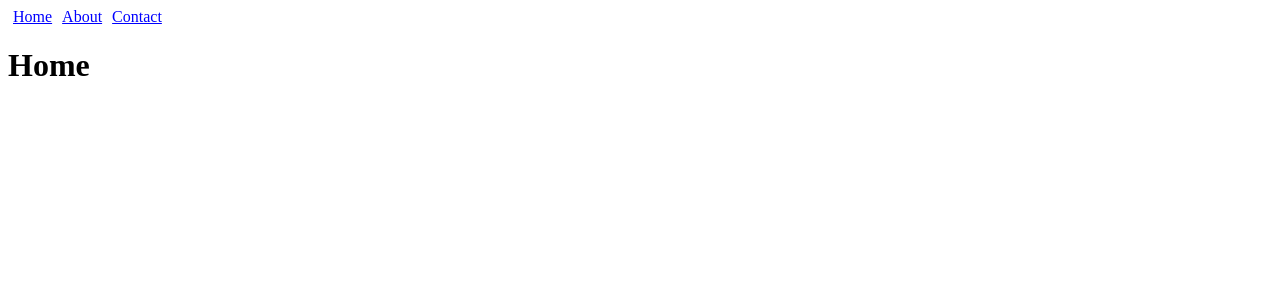
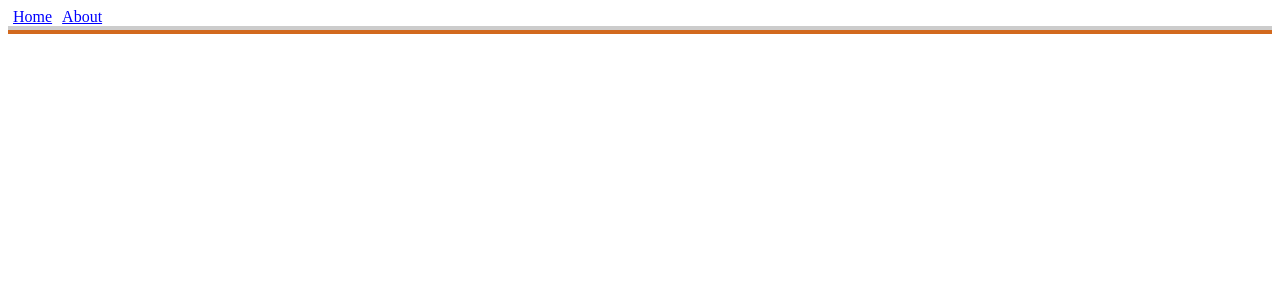
Before and after one commit to mihailsitnic/React-Router-v4, a React (Create React App) app: page / in a window 1280 px wide. Shown: the top 300 px of the page. Built offline with nearby package versions, Linux system fonts and the light colour scheme.

Commit message:
Render Multiple Components for the Same Route in React Route

```diff
--- a/src/App.css
+++ b/src/App.css
@@ -9,3 +9,11 @@ a, a:visited {
 a.active {
   color: red;
 }
+
+.header {
+  border: 2px solid #ccc;
+}
+
+.content {
+  border: 2px solid chocolate;
+}
--- a/src/App.js
+++ b/src/App.js
@@ -1,35 +1,44 @@
 import React, {Component} from 'react';
-import {BrowserRouter as Router, Route, Link, Switch} from 'react-router-dom';
+import {BrowserRouter as Router, Route, Link} from 'react-router-dom';
 import './App.css';
 
 const Links = () => {
   return(
     <nav>
-      <Link to="/">Home</Link>
+      <Link to="/home">Home</Link>
       <Link to="/about">About</Link>
-      <Link to="/contact">Contact</Link>
+      <Header />
+      <Content />
     </nav>
   )
 }
 
-class App extends Component {
-  render() {
-    return (
-      <Router>
-        <div>
-          <Links />
-          <Switch>
-            <Route exact path='/' render={() => <h1>Home</h1>} />
-            <Route path='/about' render={() => <h1>About</h1>} />
-            <Route path='/contact' render={() => <h1>Contact</h1>} />
-            <Route
-              path='/:itemid'
-              render={({match}) => <h1>Item {match.params.itemid}</h1>} />
-          </Switch>
-        </div>
-      </Router>
-    );
-  }
-}
+const Header = ({match}) => (
+  <header className="header">
+    <Route
+      path='/:page'
+      render={({match}) => (
+        <h1>{match.params.page} header</h1>
+      )} />
+  </header>
+)
+
+const Content = ({match}) => (
+  <section className="content">
+    <Route
+      path='/:page'
+      render={({match}) => (
+        <p>{match.params.page} content</p>
+      )} />
+  </section>
+)
+
+const App = (props) => (
+  <Router>
+    <div>
+      <Links />
+    </div>
+  </Router>
+)
 
 export default App
```
